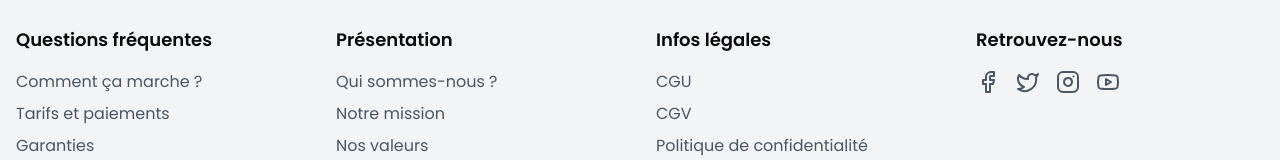
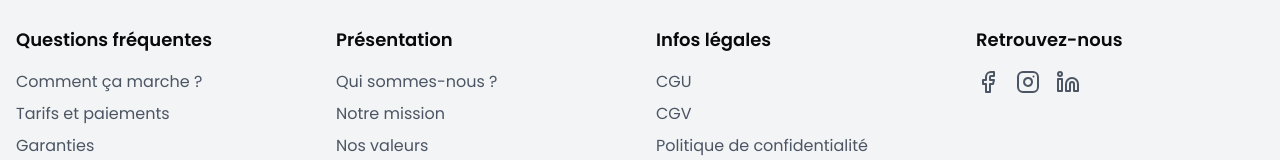
Before and after one commit to linols/Fixup-Front, a React (Vite) app: page / in a window 1280 px wide. Shown: the part 3240-3400 px from the top of the page. Built offline with nearby package versions, Linux system fonts and the light colour scheme.

Commit message:
change icon

```diff
--- a/src/components/Footer.tsx
+++ b/src/components/Footer.tsx
@@ -1,5 +1,5 @@
 import React from 'react';
-import { Facebook, Twitter, Instagram, Youtube } from 'lucide-react';
+import { Facebook, Instagram, Linkedin } from 'lucide-react';
 
 export function Footer() {
   return (
@@ -52,13 +52,10 @@ export function Footer() {
                 <Facebook className="w-6 h-6" />
               </a>
               <a href="#" className="text-gray-600 hover:text-fixup-green">
-                <Twitter className="w-6 h-6" />
-              </a>
-              <a href="#" className="text-gray-600 hover:text-fixup-green">
                 <Instagram className="w-6 h-6" />
               </a>
               <a href="#" className="text-gray-600 hover:text-fixup-green">
-                <Youtube className="w-6 h-6" />
+                <Linkedin className="w-6 h-6" />
               </a>
             </div>
           </div>
```
